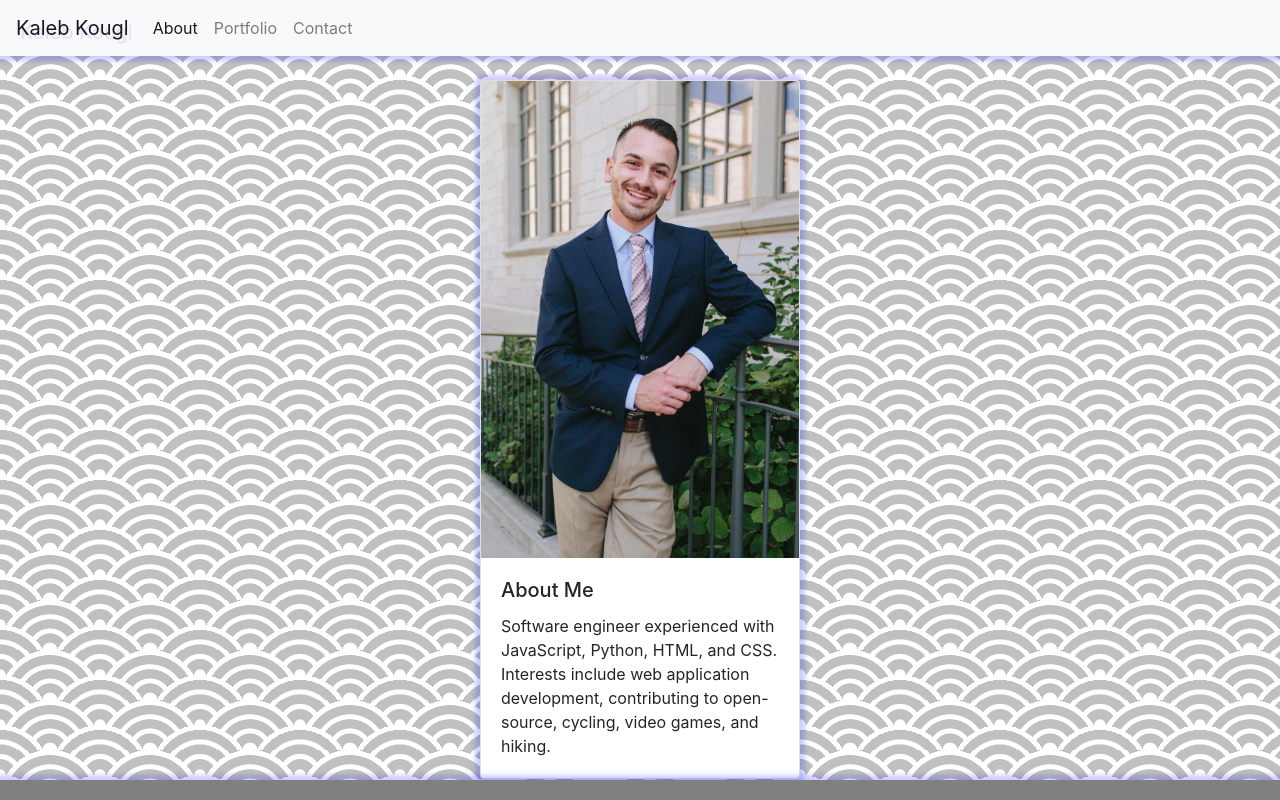
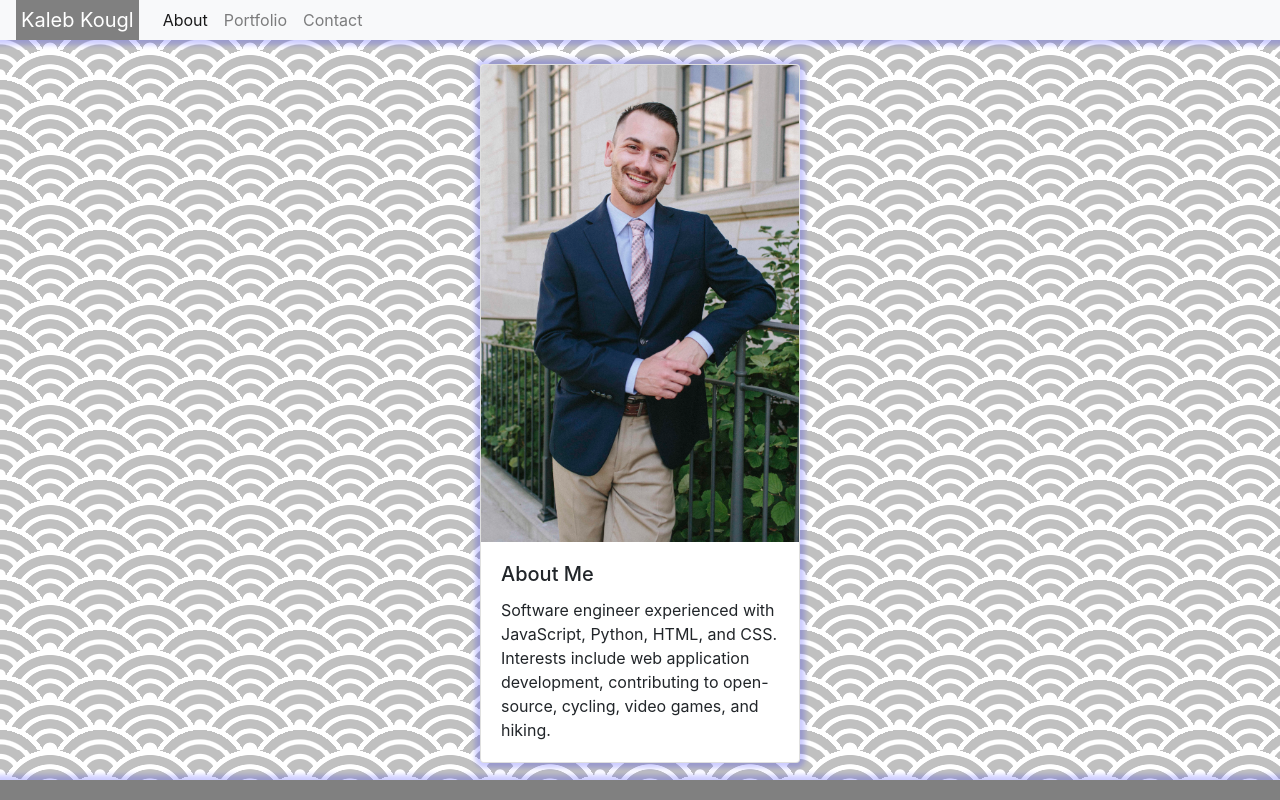
Before and after one commit to Kaleb-kougl/Bootstrap-Portfolio, a plain HTML site: page index.html in a window 1280 px wide. Drawn offline with nearby package versions, Linux system fonts and the light colour scheme.

Commit message:
adding style for brand

```diff
--- a/main.css
+++ b/main.css
@@ -17,7 +17,7 @@
 }
 
 article {
-  padding-bottom: var(--footer)
+  padding-bottom: var(--footer);
 }
 
 footer {
@@ -44,9 +44,20 @@ body {
 }
 
 .navbar-brand {
-  text-shadow: 4px 4px rgba(0, 0, 255, .1);
+  /* text-shadow: 4px 4px rgba(0, 0, 255, .1); */
+  padding: 5px;
+  background-color: gray;
 }
 
 nav {
   box-shadow: 0px 0px 5px 5px rgba(0, 0, 255, .2);
 }
+
+.navbar {
+  padding-top: 0px;
+  padding-bottom: 0px;
+}
+
+.navbar-light .navbar-brand {
+  color: white;
+}
```
